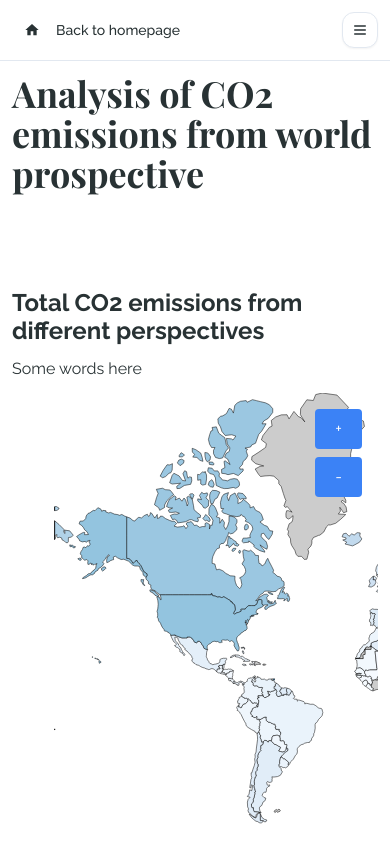
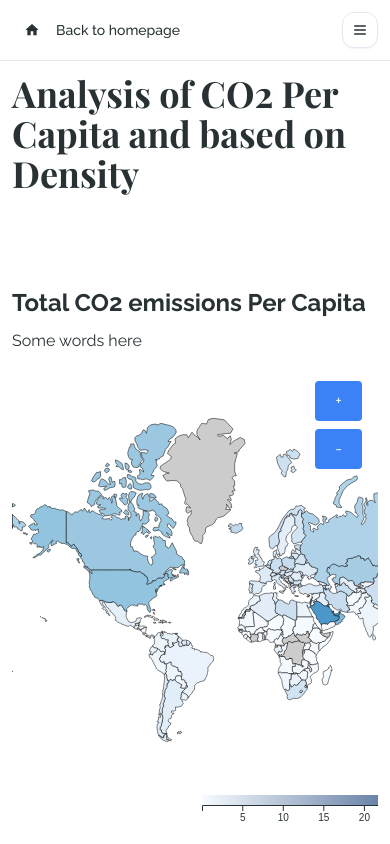
Before and after one commit to Berrutz/DataVis-Project, a Next.js app in the folder web-application/: page /DataVis-Project/assignments/assignment-3 in a window 390 px wide. Shown: the top 844 px of the page. Built offline with nearby package versions, Linux system fonts and the light colour scheme.

Commit message:
Change in Choropleth

```diff
--- a/web-application/src/app/assignments/assignment-3/_components/choropleth_map_total_emissions_one.tsx
+++ b/web-application/src/app/assignments/assignment-3/_components/choropleth_map_total_emissions_one.tsx
@@ -36,7 +36,7 @@ const ChoroplethMapTotalEmisionsOne: React.FC<ChoroplethMapTotalEmisionsOneSmall
   const [data, setData] = useState<Data[]>([]);
   const svgRef = useRef<SVGSVGElement | null>(null);
   const [selectedYear, setSelectedYear] = useState<string>('2021'); // Set default year here
-  const [geoData, setGeoData] = useState<any>(null); // For GeoJSON
+  const [geoData, setGeoData] = useState<GeoJSON.FeatureCollection<GeoJSON.Geometry> | null>(null);
   const [zoomLevel, setZoomLevel] = useState<number>(1); // size of the zoom
 
 
@@ -45,7 +45,6 @@ const ChoroplethMapTotalEmisionsOne: React.FC<ChoroplethMapTotalEmisionsOneSmall
 
       const csvData = await d3.csv(
         getStaticFile(
-          //'/datasets/assignment2/eu-27-countries-energy-consumption-by-source.csv'
           '/datasets/assignment3/World-data.csv'
         ),
         (d) => ({
@@ -120,9 +119,9 @@ const ChoroplethMapTotalEmisionsOne: React.FC<ChoroplethMapTotalEmisionsOneSmall
      // Draw the map
      const g = svg.append('g');
      g.selectAll('path')
-     .data(geoData.features)
+     .data(geoData?.features || [])
      .join('path')
-     .attr('d', pathGenerator)
+     .attr('d', (d: GeoJSON.Feature<GeoJSON.Geometry, any>) => pathGenerator(d) || '')
      .attr('fill', (d: any) => {
        const countryName = d.properties.name;
        const value = emissionsByCountry.get(countryName);
@@ -195,7 +194,6 @@ const ChoroplethMapTotalEmisionsOne: React.FC<ChoroplethMapTotalEmisionsOneSmall
 
     svg.call(zoom);
 
-    // Applica il livello di zoom quando cambia
     svg.transition().call(
       zoom.transform,
       d3.zoomIdentity.scale(zoomLevel)
--- a/web-application/src/app/assignments/assignment-3/page.tsx
+++ b/web-application/src/app/assignments/assignment-3/page.tsx
@@ -9,14 +9,30 @@ import {
   ChartHeading,
   ChartSection
 } from '../_components/chart-section';
+
+import { useEffect, useState } from 'react';
 import ChoroplethMapDensityOne from './_components/choropleth_map_density_one';
 import ChoroplethMapDensityTwo from './_components/choropleth_map_density_two';
 import ChoroplethMapTotalEmisionsOne from './_components/choropleth_map_total_emissions_one';
 import ChoroplethMapTotalEmisionsTwo from './_components/choropleth_map_total_emissions_two';
 
 export default function Assignment3() {
+
+  const [windowWidth, setWindowWidth] = useState<number>(1200);
+
+  useEffect(() => {
+    const handleResize = () => {
+      setWindowWidth(window.innerWidth);
+    };
+
+    handleResize();
+    window.addEventListener('resize', handleResize);
+
+    return () => window.removeEventListener('resize', handleResize);
+  }, []);
+
   return (
-    <AssignmentPage title={'Analysis of CO2 emissions from world prospective'}>
+    <AssignmentPage title={'Analysis of CO2 Per Capita and based on Density'}>
       {/* CHOROPLETH MAP TOTAL EMISSION ONE & TWO (both are in the same section since both refears to the same data) */}
       <ChartSection
         asidename="Choropleth Map Total Emission per capita"
@@ -25,7 +41,7 @@ export default function Assignment3() {
         <ChartHeading>
           <ChartH1Title>
             {/* TODO: CHANGE TITLE*/}
-            Total CO2 emissions from different perspectives
+            Total CO2 emissions Per Capita
           </ChartH1Title>
           <p>Some words here</p>
         </ChartHeading>
@@ -34,8 +50,14 @@ export default function Assignment3() {
             asidename="Chart"
             asidekey="choropleth-map-total-emission-per-capita-chart"
           >
-            <ChoroplethMapTotalEmisionsOne />
-            <ChoroplethMapTotalEmisionsTwo />
+            <ChoroplethMapTotalEmisionsOne
+            newWidth={
+              windowWidth < 768 ? 600 : windowWidth < 1024 ? 700 : 850
+            }
+            />
+            <ChoroplethMapTotalEmisionsTwo
+
+            />
           </ChartContainer>
           <ChartContainer
             asidename="Comment"
```
